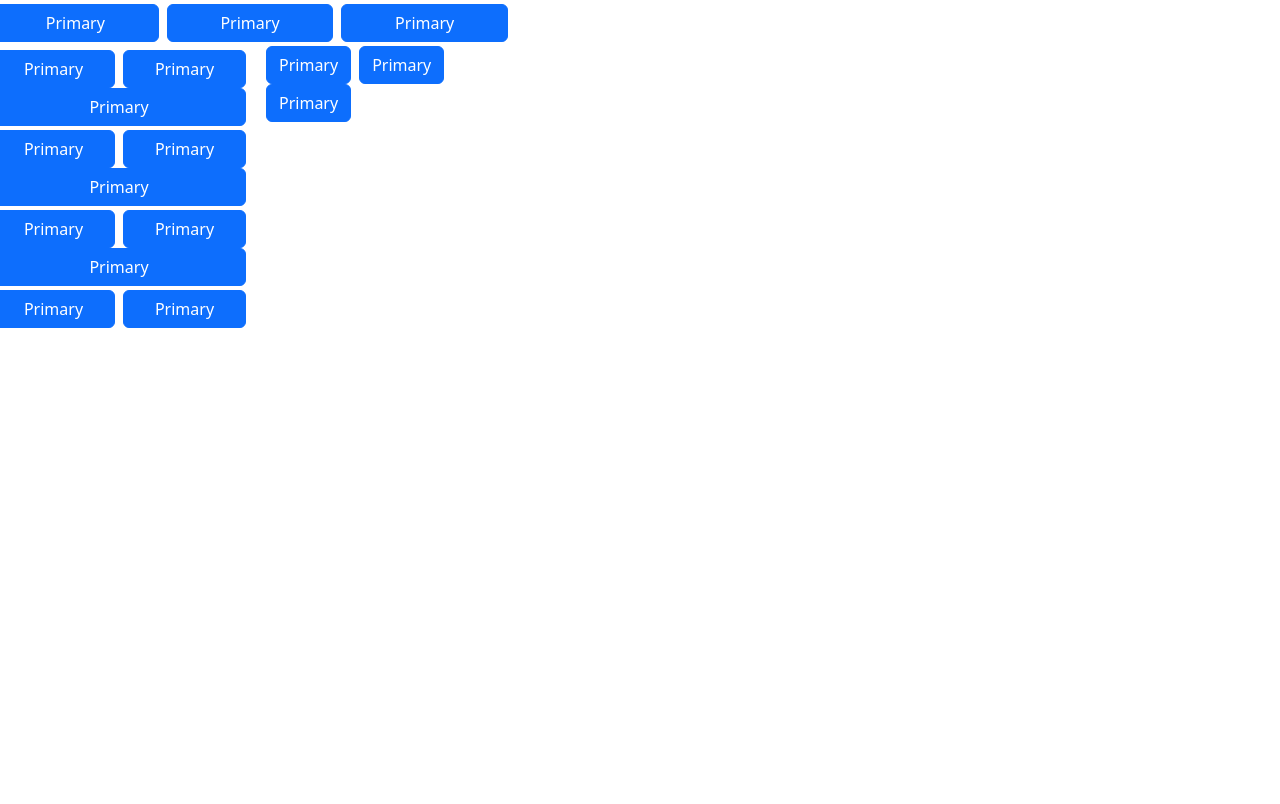
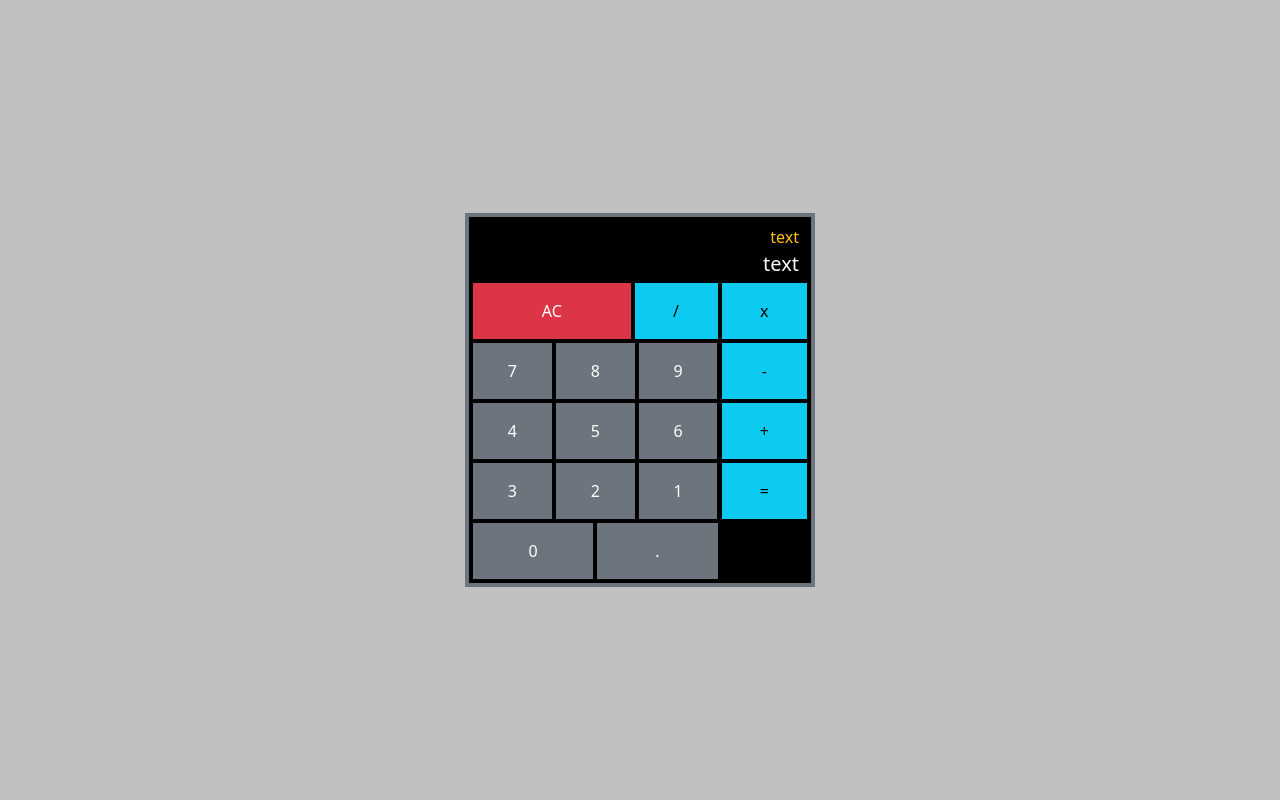
Before and after one commit to raulg-cpp/react-calculator, a React (Create React App) app: page / in a window 1280 px wide. Built offline with nearby package versions, Linux system fonts and the light colour scheme.

Commit message:
better outline

```diff
--- a/src/App.css
+++ b/src/App.css
@@ -1,3 +1,19 @@
 .App {
-	max-width: 500px;
+	background-color: Silver;
 }
+
+.mainBox {
+	max-width: 350px !important;
+	background-color: black;
+}
+
+.button {
+	border-radius: 0px !important;
+	padding-top: 15px !important;
+	padding-bottom: 15px !important;
+}
+
+.buttonEqual {
+	height: 100%;
+	width: 100%;
+}
--- a/src/App.js
+++ b/src/App.js
@@ -2,45 +2,57 @@ import './App.css';
 
 function App() {
   return (
-	<div className="App">
-    	{/* Inputs */}
-    	<div className="row my-1">
-    		<button type="button" class="col mx-1 btn btn-primary">Primary</button>
-    		<button type="button" class="col mx-1 btn btn-primary">Primary</button>
-    		<button type="button" class="col mx-1 btn btn-primary">Primary</button>
+	<div className="App d-flex justify-content-center align-items-center">
+		<div className="container mainBox border border-4 border-secondary">
+			{/* Display */}
+			<div className="row mt-2 text-end">
+				<span className="text-warning fs-6">text</span>
+				<span className="text-light fs-5">text</span>
 			</div>
 
+			{/* Buttons */}
 			<div className="row">
-			{/* Left side */}
+				{/* left column */}
 				<div className="col">
+					{/* top operators */}
+					<div className="row mt-1">
+						<button type="button" class="mx-1 col btn btn-danger button">AC</button>
+						<button type="button" class="col-4 btn btn-info button">/</button>
+					</div>
+
 					{/* Numbers */}
+					<div className="row mt-1">
+						<button type="button" class="mx-1 col btn btn-secondary button">7</button>
+						<button type="button" class="col btn btn-secondary button">8</button>
+						<button type="button" class="ms-1 col btn btn-secondary button">9</button>
+					</div>
+					<div className="row mt-1">
+						<button type="button" class="mx-1 col btn btn-secondary button">4</button>
+						<button type="button" class="col btn btn-secondary button">5</button>
+						<button type="button" class="ms-1 col btn btn-secondary button">6</button>
+					</div>
+					<div className="row mt-1">
+						<button type="button" class="mx-1 col btn btn-secondary button">3</button>
+						<button type="button" class="col btn btn-secondary button">2</button>
+						<button type="button" class="ms-1 col btn btn-secondary button">1</button>
+					</div>
+
+					{/* Bottom operators */}
 					<div className="row my-1">
-    				<button type="button" class="col mx-1 btn btn-primary">Primary</button>
-    				<button type="button" class="col mx-1 btn btn-primary">Primary</button>
-    				<button type="button" class="col mx-1 btn btn-primary">Primary</button>
-				</div>
-				<div className="row my-1">
-    				<button type="button" class="col mx-1 btn btn-primary">Primary</button>
-    				<button type="button" class="col mx-1 btn btn-primary">Primary</button>
-    				<button type="button" class="col mx-1 btn btn-primary">Primary</button>
-				</div>
-				<div className="row my-1">
-    				<button type="button" class="col mx-1 btn btn-primary">Primary</button>
-    				<button type="button" class="col mx-1 btn btn-primary">Primary</button>
-    				<button type="button" class="col mx-1 btn btn-primary">Primary</button>
-				</div>
-				{/* Other */}
-				<div className="row my-1">
-    				<button type="button" class="col mx-1 btn btn-primary">Primary</button>
-    				<button type="button" class="col mx-1 btn btn-primary">Primary</button>
+						<button type="button" class="mx-1 col btn btn-secondary button">0</button>
+						<button type="button" class="col btn btn-secondary button">.</button>
 					</div>
 				</div>
 
-			{/* right side */}
-			<div className="col">
-				<button type="button" className="mx-1 btn btn-primary">Primary</button>
-				<button type="button" className="mx-1 btn btn-primary">Primary</button>
-				<button type="button" className="mx-1 btn btn-primary">Primary</button>
+				{/* right column */}
+				<div className="col-3 mx-1">
+		    		<div className="row">
+    					<button type="button" class="mt-1 btn btn-info button">x</button>
+    					<button type="button" class="my-1 btn btn-info button">-</button>
+    					<button type="button" class="mb-1 btn btn-info button">+</button>
+    					<button type="button" class="btn btn-info button">=</button>
+					</div>
+				</div>
 			</div>
 		</div>
 	</div>
```
Lines whose indentation alone changed are shown as unchanged.
